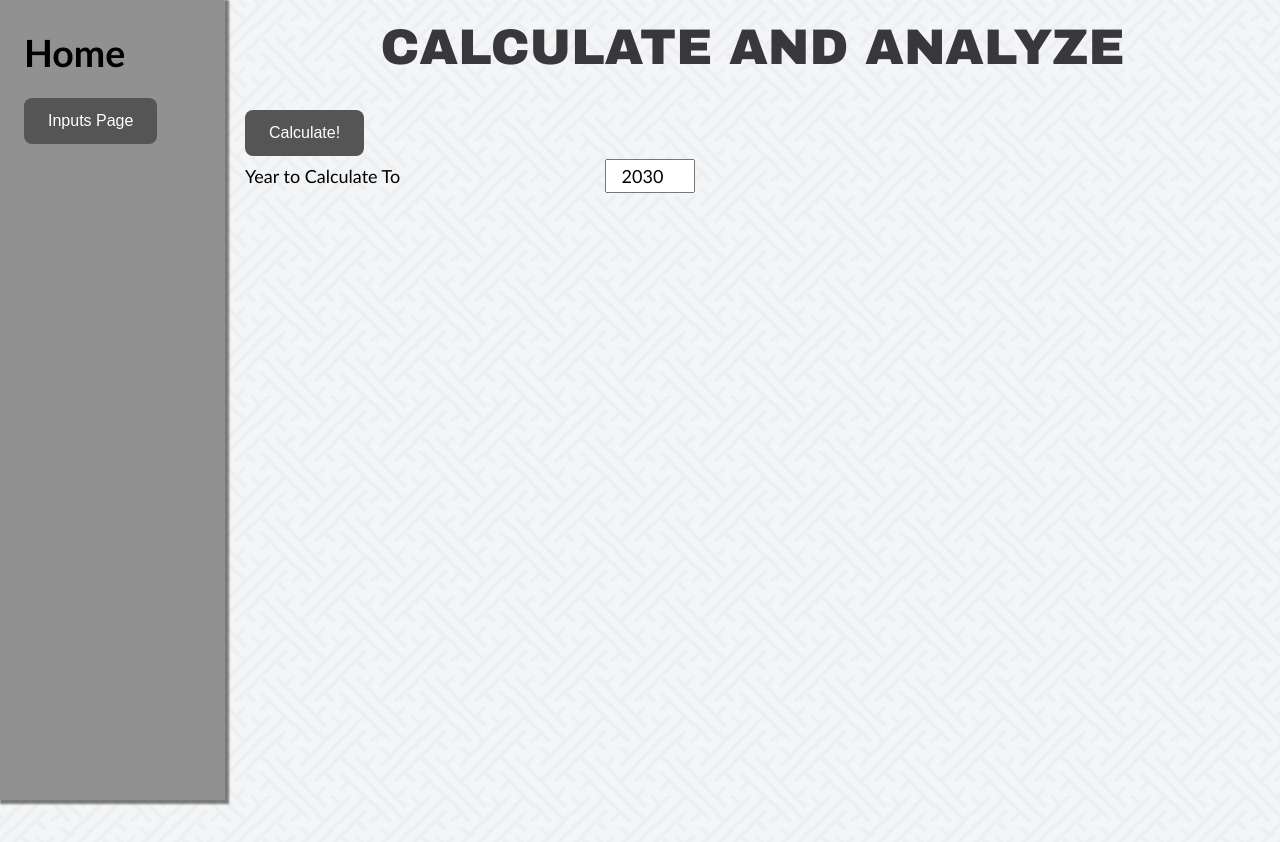
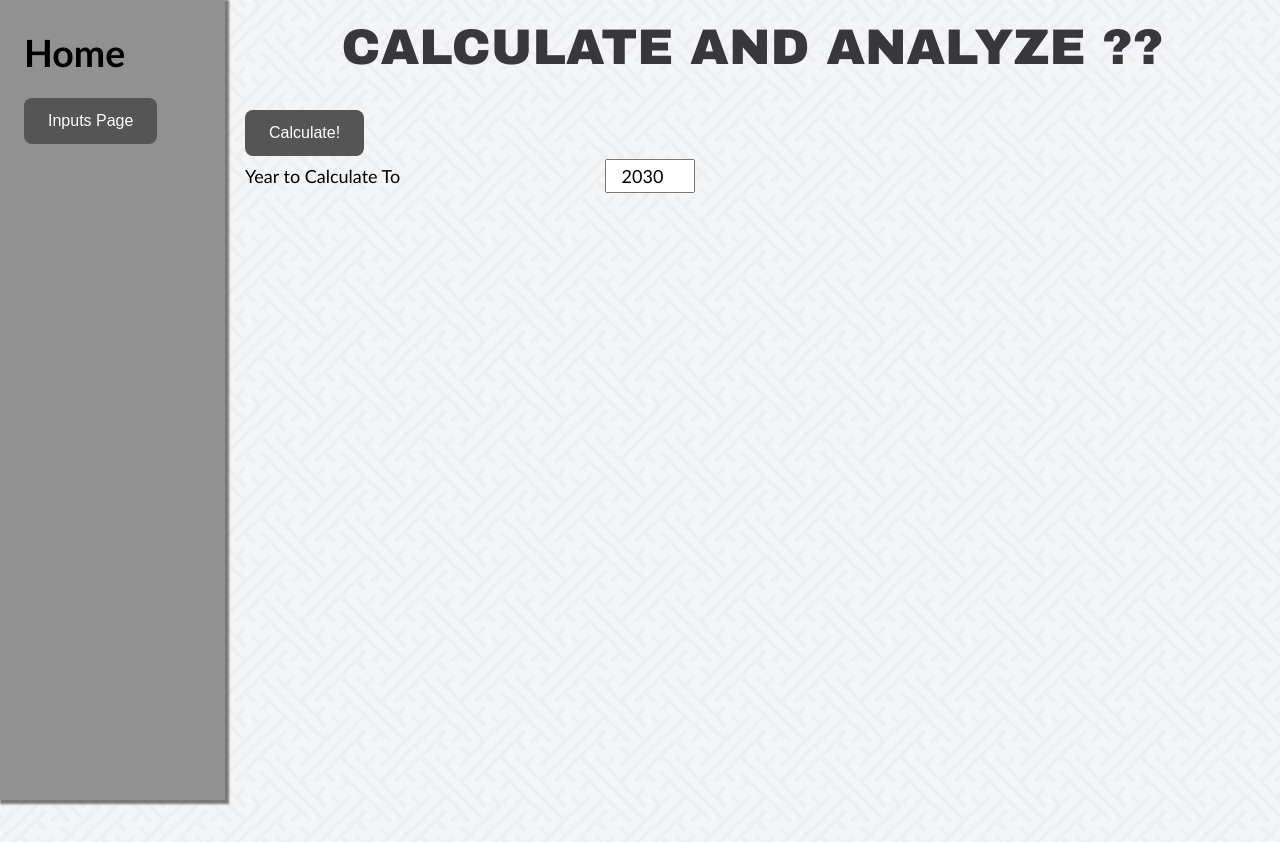
Before and after one commit to johncroll4/Financial-Tool, a website with bundled scripts: page src/calculate.html in a window 1280 px wide. Built offline with nearby package versions, Linux system fonts and the light colour scheme.

Commit message:
PushChangesSuccessfullyPlease

```diff
--- a/src/calculate.html
+++ b/src/calculate.html
@@ -6,7 +6,7 @@
     </head>
     <body>
         <header>
-            <h1>Calculate and Analyze</h1>
+            <h1>Calculate and Analyze ??</h1>
         </header>
         <div id="calcSideNav" class="sideNav">
             <ul>
--- a/src/calculate.js
+++ b/src/calculate.js
@@ -1,4 +1,4 @@
-console.log(`Time Calculate js page top part at ${new Date().getSeconds()} and ${new Date().getMilliseconds()}`);
+console.log(`?? Time Calculate js page top part at ${new Date().getSeconds()} and ${new Date().getMilliseconds()}`);
 
 const basicFunctions = require('./basicfunctions.js');
 const numberFormatter = basicFunctions.numberFormatter;
--- a/src/inputs.js
+++ b/src/inputs.js
@@ -16,6 +16,8 @@ window.sessionStorage.setItem('salaryConsumed', 0);
 window.sessionStorage.setItem('loanDistributed', 0);
 window.sessionStorage.setItem('loanConsumed', 0);
 window.sessionStorage.setItem('basicMode', 0);
+
+console.log("Hope this commit worked");
 
 function replaceInputValues(){
     if (window.sessionStorage.getItem('defaultStored')==null){
--- a/src/retirement.js
+++ b/src/retirement.js
@@ -10,7 +10,7 @@ const taxImports = require('./taxes.js');
 const calculateNetIncome = taxImports.calculateNetIncome;
 const calculateAddtlNetIncome = taxImports.calculateAddtlNetIncome;
 
-console.log(`Time retirement page top at ${new Date().getSeconds()} and ${new Date().getMilliseconds()}`);
+console.log(`??Time retirement page top at ${new Date().getSeconds()} and ${new Date().getMilliseconds()}`);
 
 let investmentAccounts=[];
 let rothAccounts=[];
@@ -37,7 +37,6 @@ function insertAccountValues (){
         }
     }
     console.log(`Retirement page all acounts list is ${JSON.stringify(allAccounts)}`);
-    debugger
 
     function returnFirstElements(array){
         const newArray=array.map(element =>{
@@ -60,7 +59,6 @@ function insertAccountValues (){
         return x[2] - y[2];
     });
     sortedAccountsNeg=returnFirstElements(sortedAccountsNeg);
-    debugger
 
     investmentAccounts=[];
     rothAccounts=[];
@@ -79,7 +77,6 @@ function insertAccountValues (){
         return account[0] instanceof F401k;
     });
     f401kAccounts=returnFirstElements(f401kAccounts);
-    debugger
 
     console.log(`Retirement page sorted pos accounts list is ${JSON.stringify(sortedAccountsPos)}`);
     console.log(`Retirement page sorted neg accounts list is ${JSON.stringify(sortedAccountsNeg)}`);
@@ -411,7 +408,6 @@ const balanceYearOfCashFlow = (year, net) =>{
             console.log(sortedAccountsNeg[i]);
             if(net===0){break;}
         }
-        debugger
         return net;
     }else{
         console.log(`Net was exactly 0???`);
```
Also changed, not shown: src/inputs.html (+1 -1 lines).
